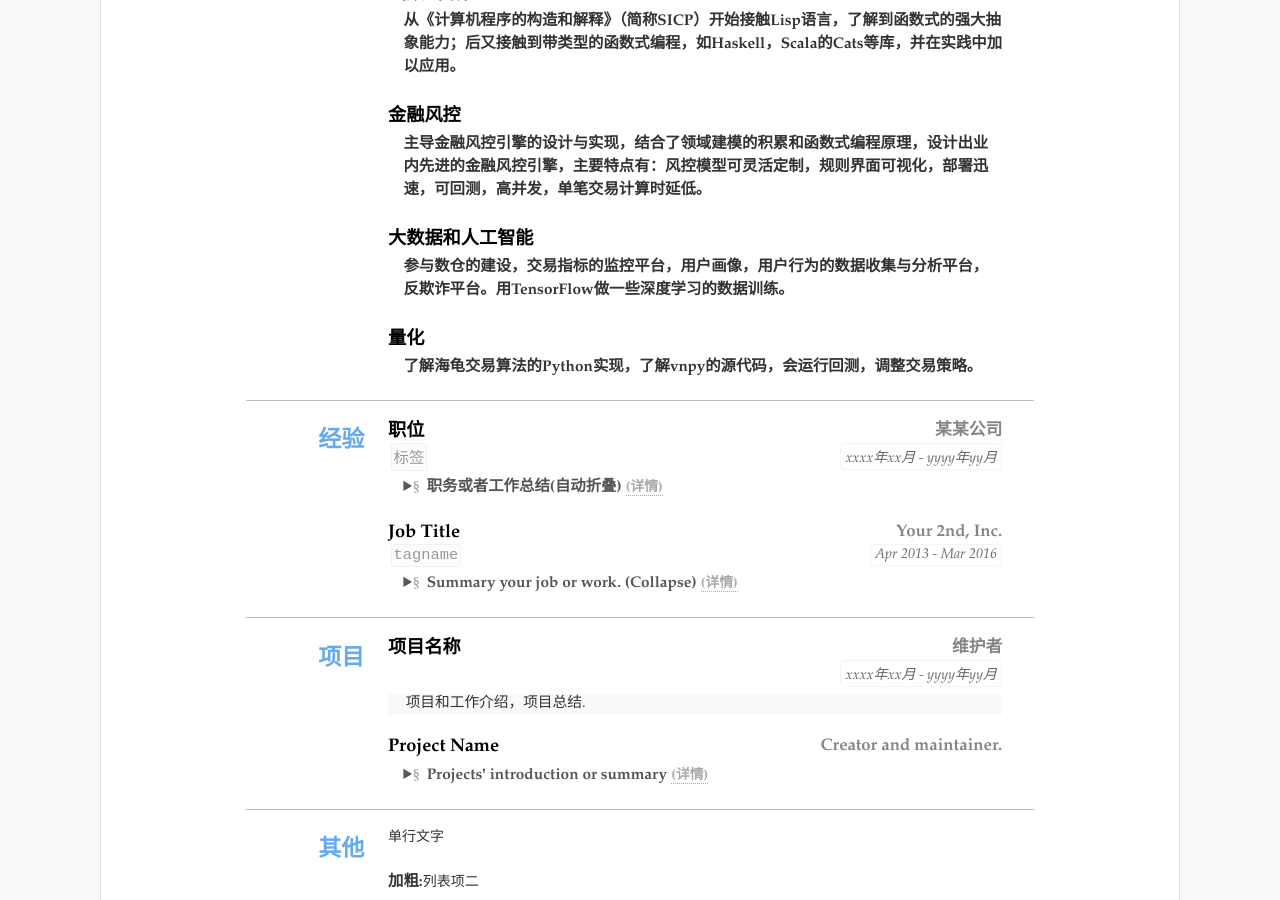
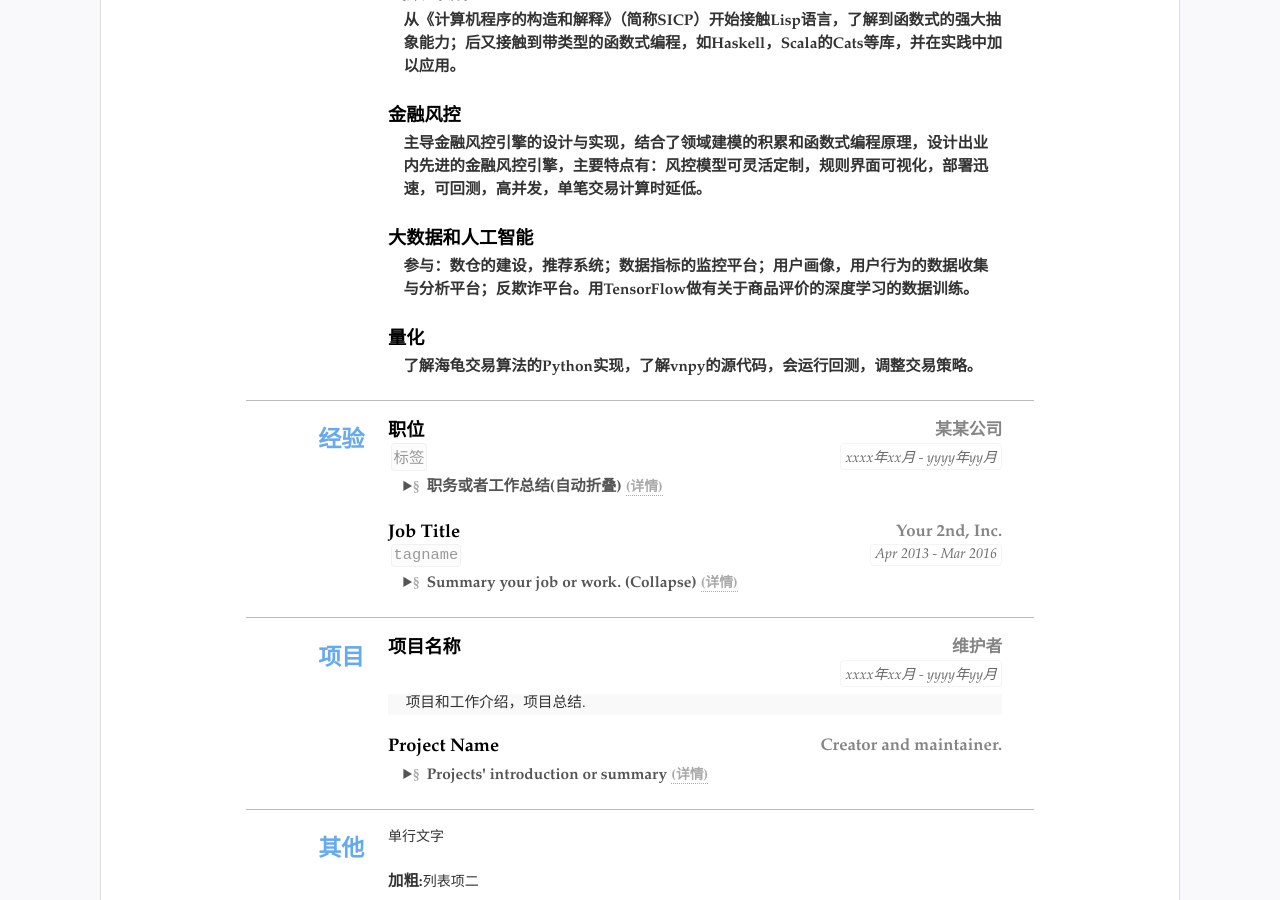
Before and after one commit to kennykong/resume, a Jekyll site: the page built from index.html, in a window 1280 px wide and 900 px high, scrolled down 1095 px. Built offline with Jekyll 4.4.1, drawn with Linux system fonts in a browser that asks for light colours.

Commit message:
update resume.yml

```diff
--- a/_data/resume.yml
+++ b/_data/resume.yml
@@ -80,7 +80,7 @@ main: #简历主要内容，
     summary: 主导金融风控引擎的设计与实现，结合了领域建模的积累和函数式编程原理，设计出业内先进的金融风控引擎，主要特点有：风控模型可灵活定制，规则界面可视化，部署迅速，可回测，高并发，单笔交易计算时延低。
 
   - title: 大数据和人工智能
-    summary: 参与数仓的建设，交易指标的监控平台，用户画像，用户行为的数据收集与分析平台，反欺诈平台。用TensorFlow做一些深度学习的数据训练。
+    summary: 参与：数仓的建设，推荐系统；数据指标的监控平台；用户画像，用户行为的数据收集与分析平台；反欺诈平台。用TensorFlow做有关于商品评价的深度学习的数据训练。
 
   - title: 量化
     summary: 了解海龟交易算法的Python实现，了解vnpy的源代码，会运行回测，调整交易策略。
```
